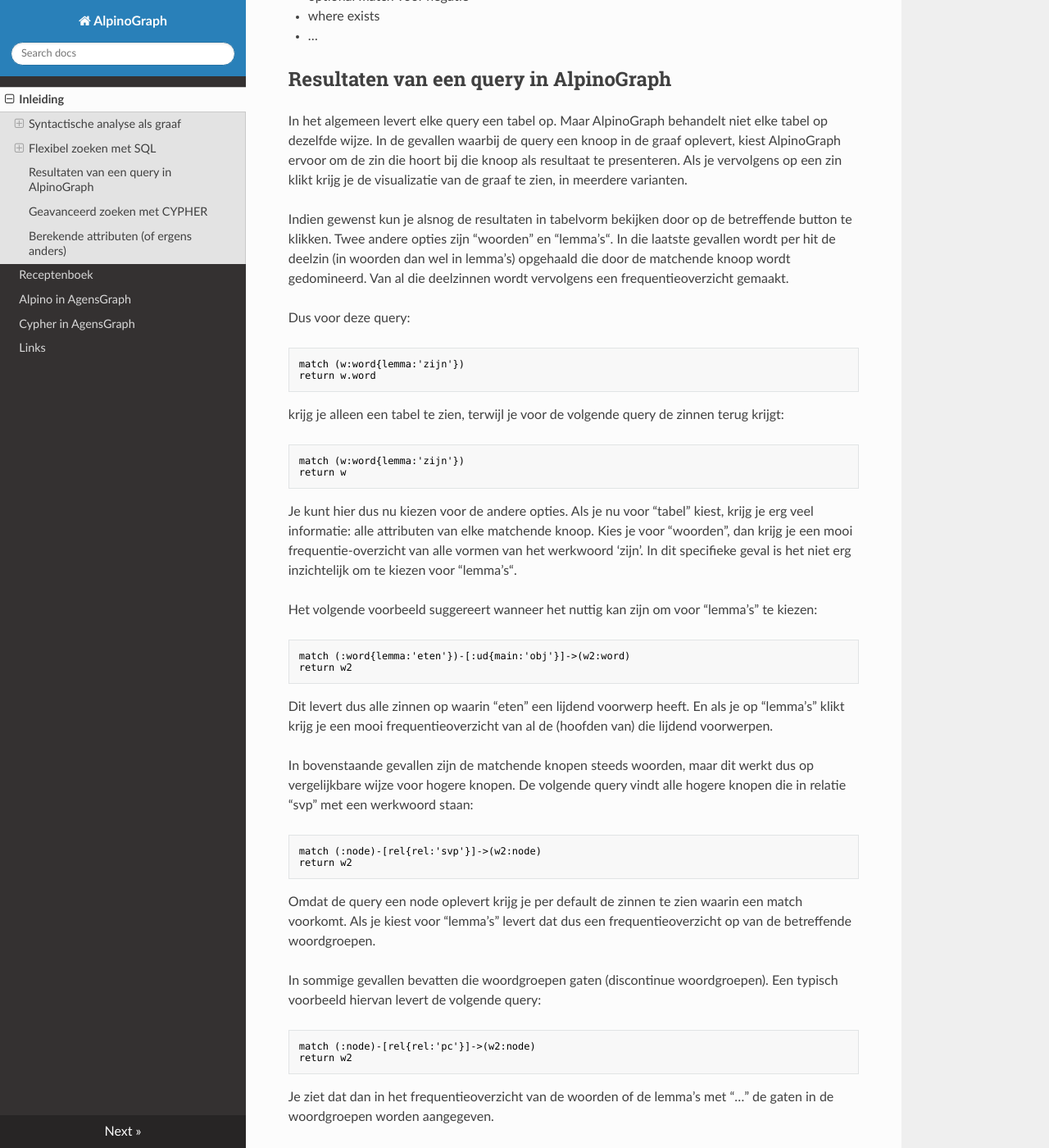
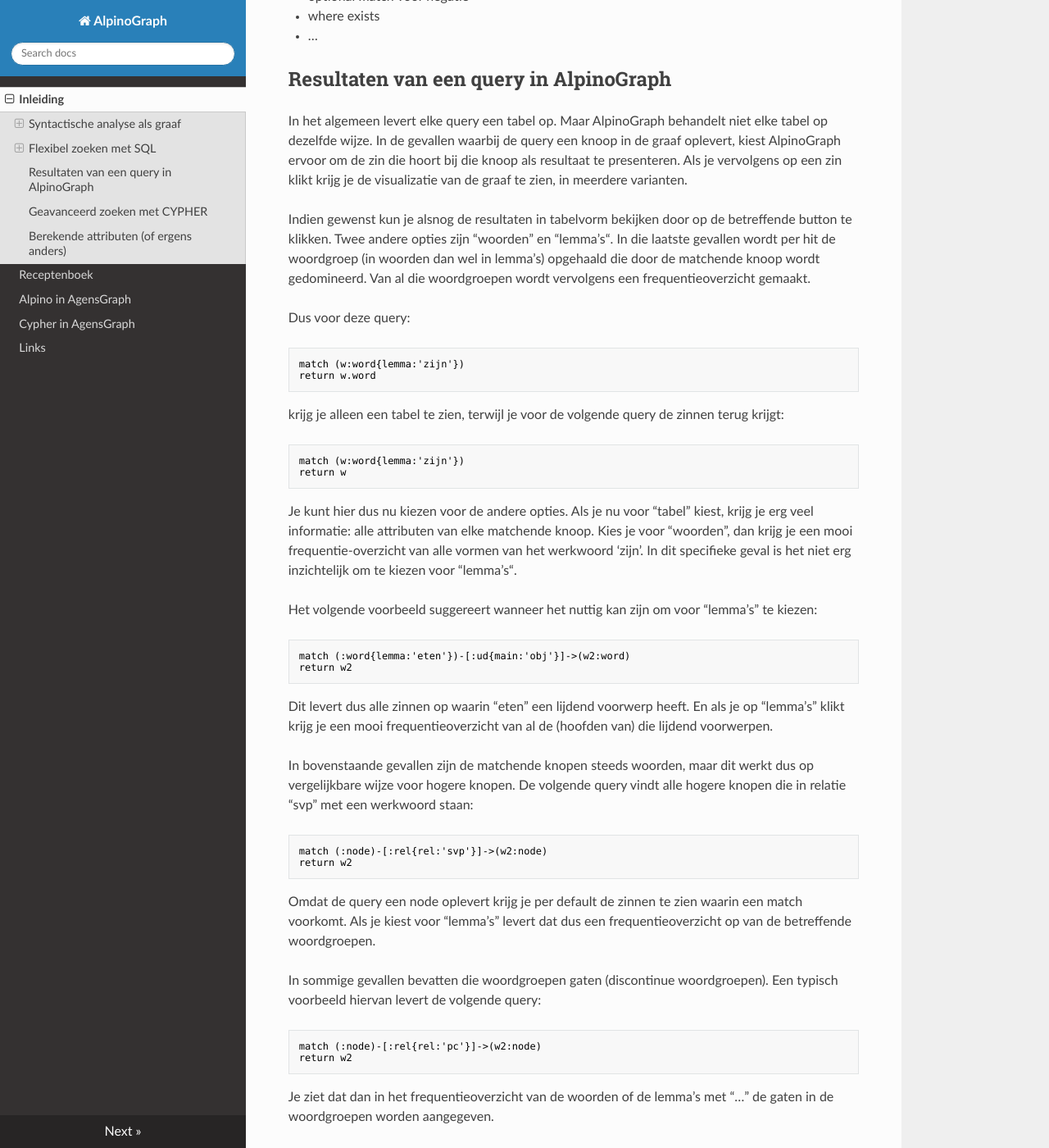
Before and after one commit to rug-compling/alpinograph-docs, an MkDocs documentation site: the page built from docs/index.md, in a window 1280 px wide and 1400 px high, scrolled down 4854 px. Shown: the whole window at 82% size. Built offline with MkDocs 1.6.1, drawn with Linux system fonts in a browser that asks for light colours; nearby versions of some CDN libraries.

Commit message:
Update index.md

````diff
--- a/docs/index.md
+++ b/docs/index.md
@@ -196,7 +196,7 @@
 
 In het algemeen levert elke query een tabel op. Maar AlpinoGraph behandelt niet elke tabel op dezelfde wijze. In de gevallen waarbij de query een knoop in de graaf oplevert, kiest AlpinoGraph ervoor om de zin die hoort bij die knoop als resultaat te presenteren. Als je vervolgens op een zin klikt krijg je de visualizatie van de graaf te zien, in meerdere varianten.
 
-Indien gewenst kun je alsnog de resultaten in tabelvorm bekijken door op de betreffende button te klikken. Twee andere opties zijn "woorden" en "lemma's". In die laatste gevallen wordt per hit de deelzin (in woorden dan wel in lemma's) opgehaald die door de matchende knoop wordt gedomineerd. Van al die deelzinnen wordt vervolgens een frequentieoverzicht gemaakt.
+Indien gewenst kun je alsnog de resultaten in tabelvorm bekijken door op de betreffende button te klikken. Twee andere opties zijn "woorden" en "lemma's". In die laatste gevallen wordt per hit de woordgroep (in woorden dan wel in lemma's) opgehaald die door de matchende knoop wordt gedomineerd. Van al die woordgroepen wordt vervolgens een frequentieoverzicht gemaakt.
 
 Dus voor deze query:
 
@@ -227,7 +227,7 @@
 In bovenstaande gevallen zijn de matchende knopen steeds woorden, maar dit werkt dus op vergelijkbare wijze voor hogere knopen. De volgende query vindt alle hogere knopen die in relatie "svp" met een werkwoord staan:
 
 ```text
-match (:node)-[rel{rel:'svp'}]->(w2:node)
+match (:node)-[:rel{rel:'svp'}]->(w2:node)
 return w2
 ```
 
@@ -236,7 +236,7 @@
 In sommige gevallen bevatten die woordgroepen gaten (discontinue woordgroepen). Een typisch voorbeeld hiervan levert de volgende query:
 
 ```text
-match (:node)-[rel{rel:'pc'}]->(w2:node)
+match (:node)-[:rel{rel:'pc'}]->(w2:node)
 return w2
 ```
 
````
